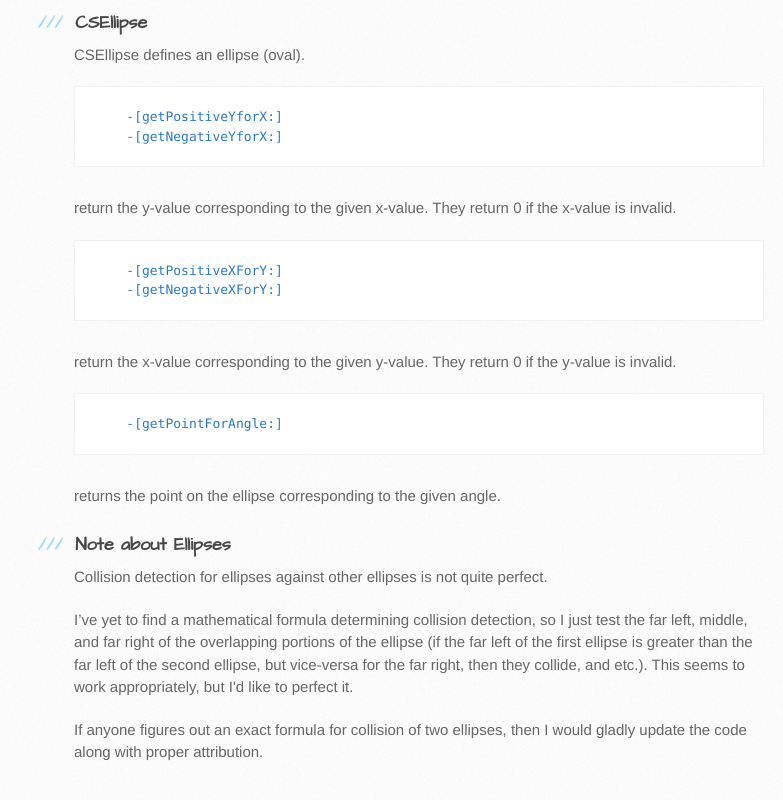
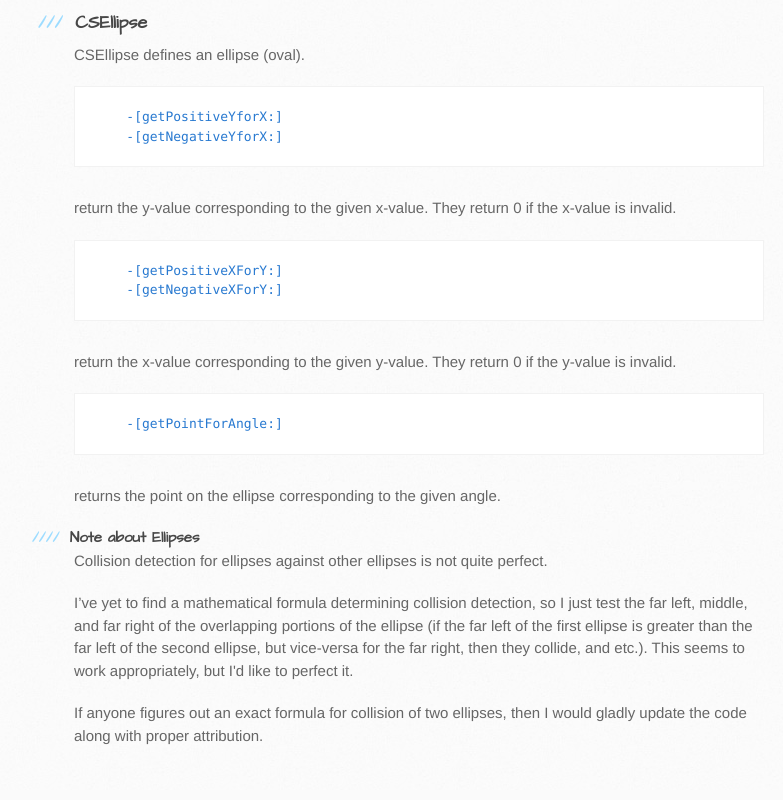
Before and after one commit to CooperCorona/Shape-Repo, a plain HTML site: page index.html in a window 1280 px wide. Shown: the part 2796-3596 px from the top of the page, without its empty margins (96-879 px from the left). Drawn offline with Linux system fonts and the light colour scheme.

```diff
--- a/index.html
+++ b/index.html
@@ -186,8 +186,8 @@
 <p>returns the point on the ellipse
 corresponding to the given angle.</p>
 
-<h3>
-<a name="note-about-ellipses" class="anchor" href="#note-about-ellipses"><span class="octicon octicon-link"></span></a>Note about Ellipses</h3>
+<h4>
+<a name="note-about-ellipses" class="anchor" href="#note-about-ellipses"><span class="octicon octicon-link"></span></a>Note about Ellipses</h4>
 
 <p>Collision detection for ellipses against
 other ellipses is not quite perfect.</p>
```
Also changed, not shown: params.json (+1 -1 lines).
